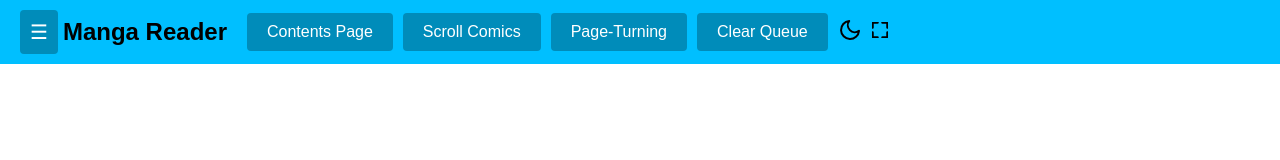
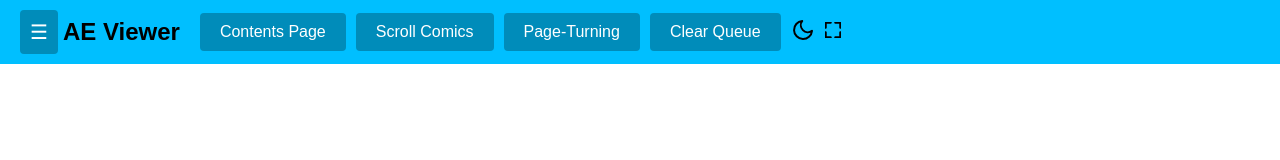
Before and after one commit to 224qwe-tao/AE, a plain HTML site: page index.html in a window 1280 px wide. Drawn offline with nearby package versions, Linux system fonts and the light colour scheme.

Commit message:
Add files via upload

```diff
--- a/index.html
+++ b/index.html
@@ -3,7 +3,7 @@
 <head>
     <meta charset="UTF-8">
     <meta name="viewport" content="width=device-width, initial-scale=1.0">
-    <title>Manga Reader</title>
+    <title>AE Viewer</title>
     <link rel="stylesheet" href="styles.css">
     <script src="https://cdnjs.cloudflare.com/ajax/libs/jszip/3.10.1/jszip.min.js"></script>
     <script defer src="script.js"></script>
@@ -11,7 +11,7 @@
 <body>
     <header>
         <button id="sidebar-toggle">☰</button>
-        <h1>Manga Reader</h1>
+        <h1>AE Viewer</h1>
         <button id="contents-page">Contents Page</button>
         <button id="scroll">Scroll Comics</button>
         <button id="page-turn">Page-Turning</button>
```
